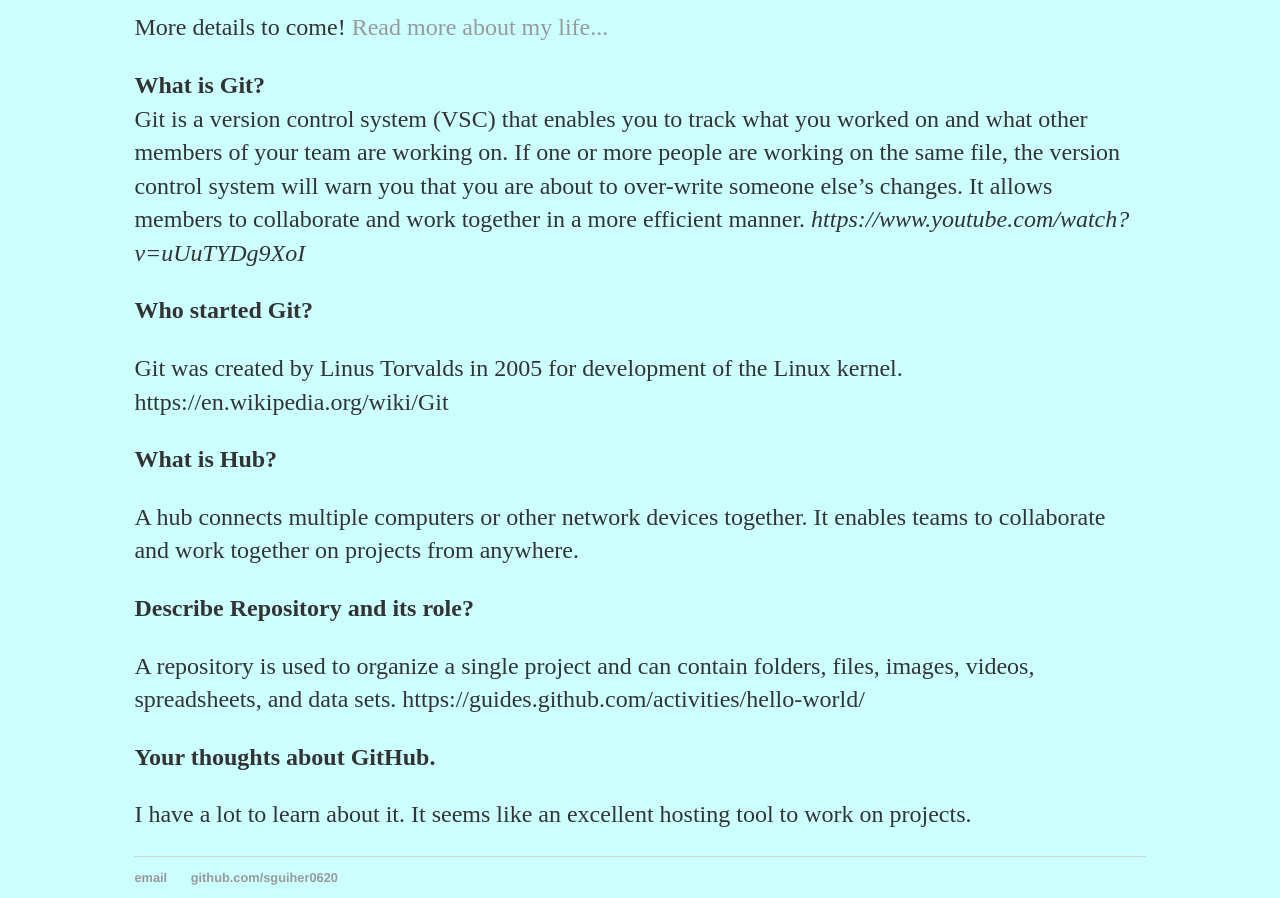
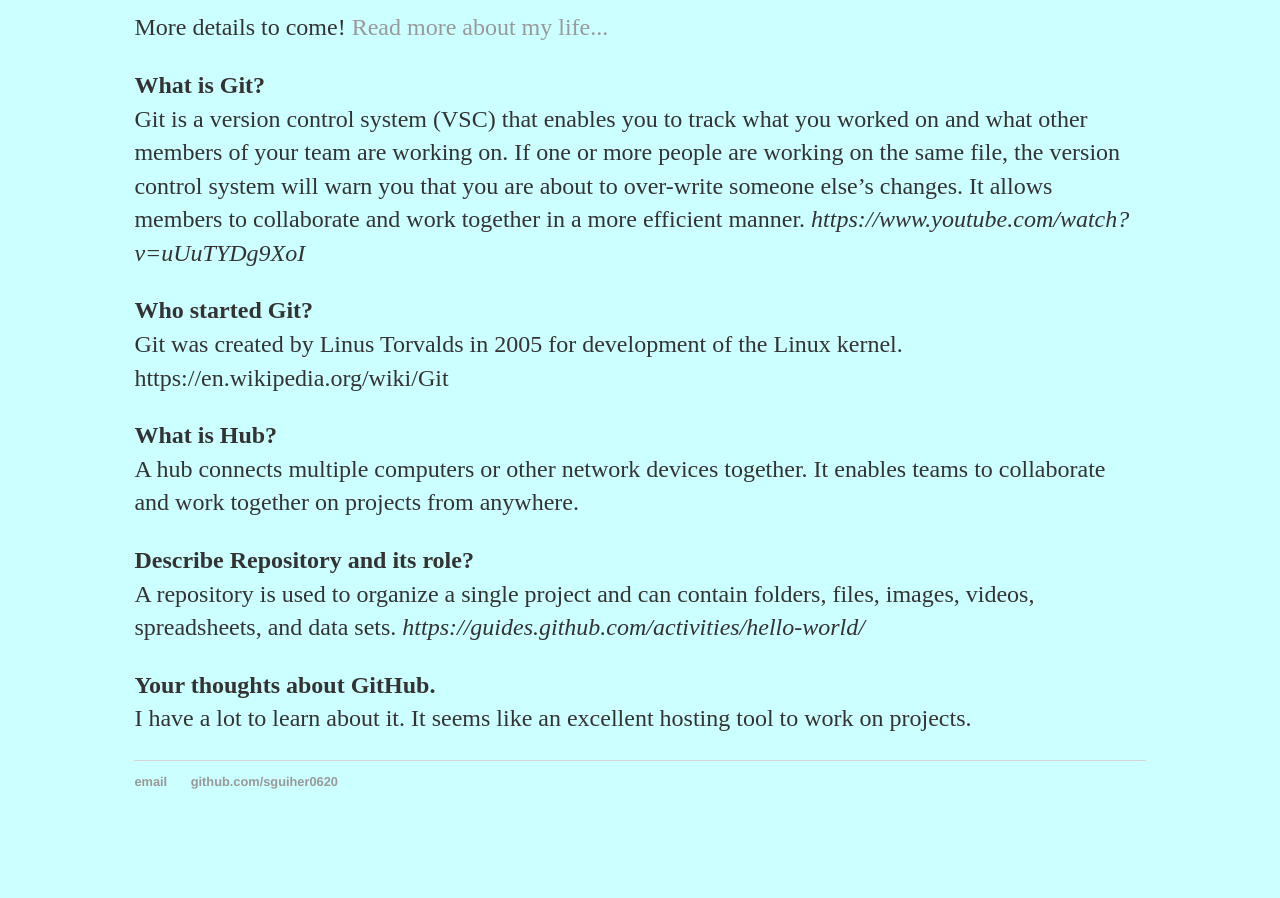
Before and after one commit to sguiher0620/sguiher0620.github.io, a plain HTML site: page index.html in a window 1280 px wide. Shown: the part 142-1040 px from the top of the page. After the commit the page ends 944 px from the top, so only its background shows below. Drawn offline with Linux system fonts and the light colour scheme.

Commit message:
Update index.html

```diff
--- a/index.html
+++ b/index.html
@@ -21,19 +21,19 @@
         		<h1>Hi there, My name is Sherry!</h1>
 				<p>More details to come! <a href="#">Read more about my life...</a></p>
 			<p><b>What is Git?</b><br>
-			Git is a version control system (VSC) that enables you to track what you worked on and what other members of your team are working on. If one or more people are working on the same file, the version control system will warn you that you are about to over-write someone else’s changes. It allows members to collaborate and work together in a more efficient manner.  <cite>https://www.youtube.com/watch?v=uUuTYDg9XoI</cite></p>
+			Git is a version control system (VSC) that enables you to track what you worked on and what other members of your team are working on. If one or more people are working on the same file, the version control system will warn you that you are about to over-write someone else’s changes. It allows members to collaborate and work together in a more efficient manner.  <i>https://www.youtube.com/watch?v=uUuTYDg9XoI</i></p>
 
-			<p><b>Who started Git?</b></p>
-			<p>Git was created by Linus Torvalds in 2005 for development of the Linux kernel. https://en.wikipedia.org/wiki/Git</p>
+			<p><b>Who started Git?</b></br>
+			Git was created by Linus Torvalds in 2005 for development of the Linux kernel. https://en.wikipedia.org/wiki/Git</p>
 
-			<p><b>What is Hub?</b><p>
-			<p>A hub connects multiple computers or other network devices together.  It enables teams to collaborate and work together on projects from anywhere.</p>
+			<p><b>What is Hub?</b><br>
+			A hub connects multiple computers or other network devices together.  It enables teams to collaborate and work together on projects from anywhere.</p>
 
-			<p><b>Describe Repository and its role?</b></p>
-			<p>A repository is used to organize a single project and can contain folders, files, images, videos, spreadsheets, and data sets. https://guides.github.com/activities/hello-world/</p>
+			<p><b>Describe Repository and its role?</b></br>
+			A repository is used to organize a single project and can contain folders, files, images, videos, spreadsheets, and data sets. <i>https://guides.github.com/activities/hello-world/</i></p>
 
-			<p><b>Your thoughts about GitHub.</b></p>
-			<p>I have a lot to learn about it.  It seems like an excellent hosting tool to work on projects.</p>
+			<p><b>Your thoughts about GitHub.</b><br>
+			I have a lot to learn about it.  It seems like an excellent hosting tool to work on projects.</p>
 
 
 		<footer>
```
